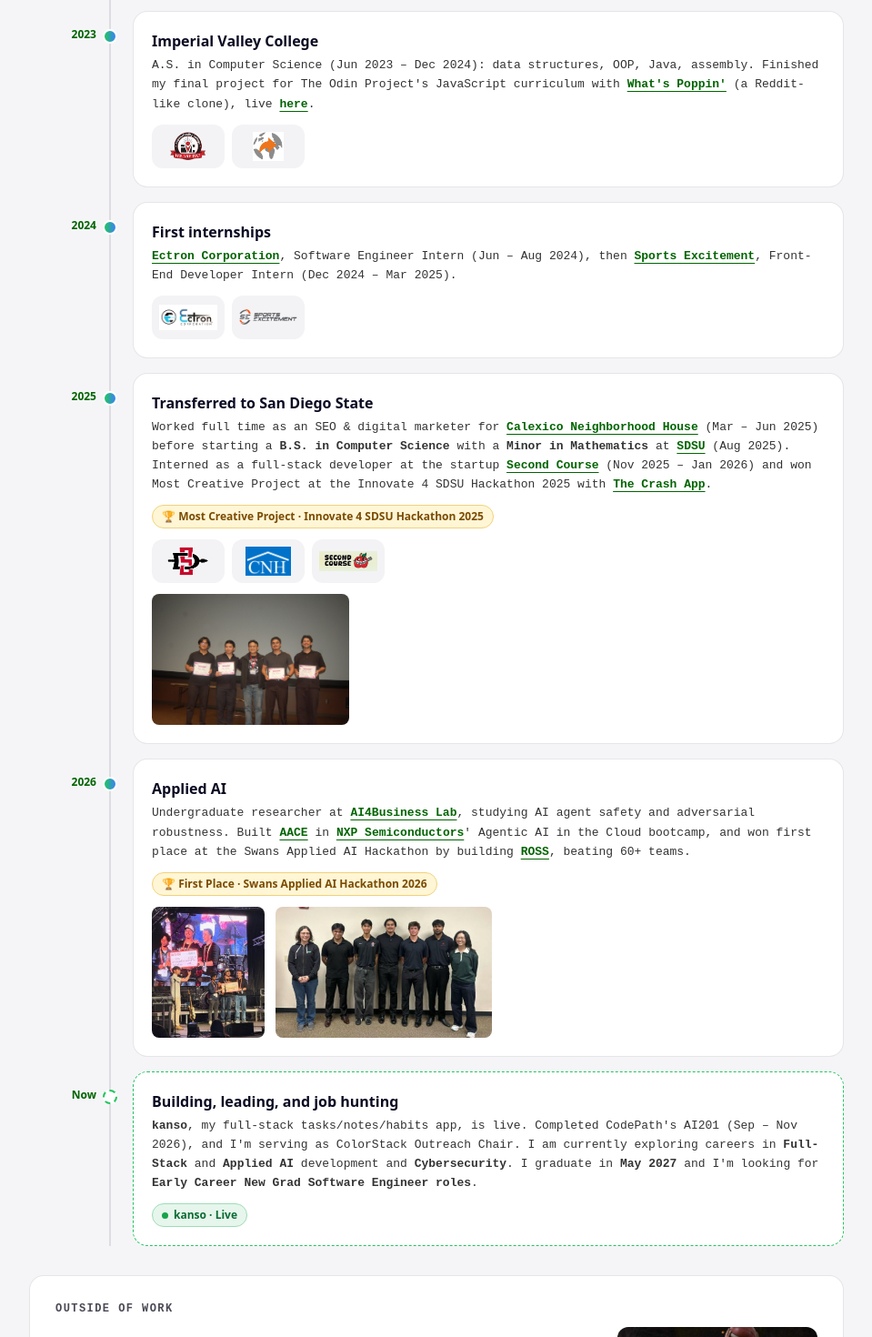
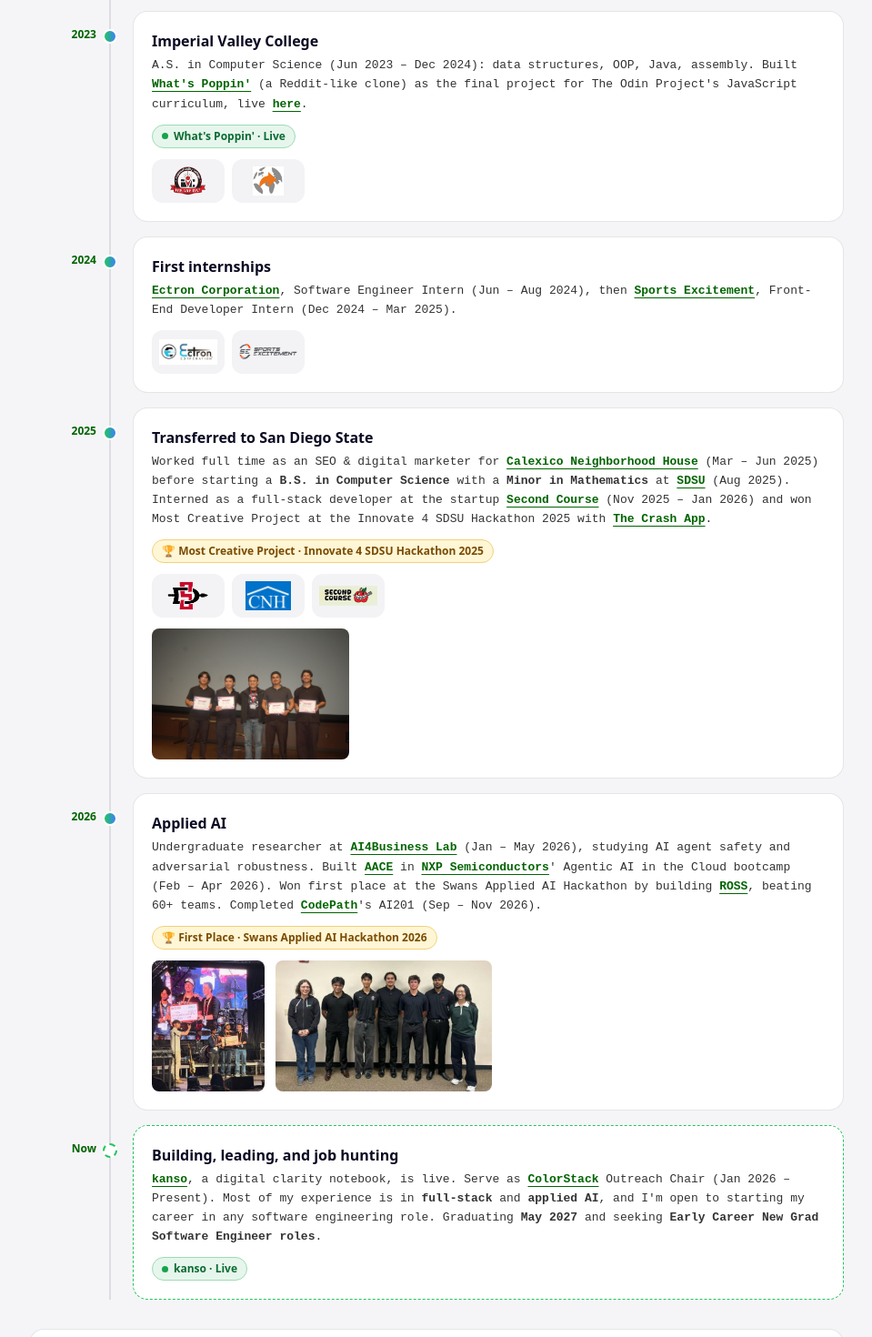
Before and after one commit to LuisFVillalon/LuisV-Portfolio, a Next.js app: page /about in a window 1280 px wide. Shown: the part 700-2170 px from the top of the page at 91% size, without its empty margins (160-1119 px from the left). Built offline with nearby package versions, Linux system fonts and the light colour scheme; no server answers.

Commit message:
feat(about): dated Applied AI chapter with AI201, résumé-style Now chapter, What's Poppin' Live pill; kanso is a digital clarity notebook site-wide

```diff
--- a/src/app/components/about/StoryTimeline.tsx
+++ b/src/app/components/about/StoryTimeline.tsx
@@ -3,7 +3,7 @@ import React from 'react';
 import { BentoTile } from '../home/BentoTile';
 import { ExternalLink, LogoBadge, LivePill, awardPillClass, tileLabelClass } from './AboutParts';
 import { formatEnd, formatRange, formatStart, must, startYear } from './timelineDates';
-import { certificates, education, professionalExperience, profile } from '@/app/lib/experience';
+import { certificates, education, leadership, professionalExperience, profile } from '@/app/lib/experience';
 import { getAwardProjects, getProjectsByCategory } from '@/app/lib/projects';
 
 type Milestone = {
@@ -32,6 +32,7 @@ function getMilestones(): Milestone[] {
     const ross = must(topProjects, (p) => p.title === 'ROSS' && Boolean(p.award), 'ROSS award');
     const aace = must(topProjects, (p) => p.title.endsWith('(AACE)'), 'AACE');
     const nxp = must(education, (e) => e.institution === 'NXP Semiconductors', 'NXP Semiconductors');
+    const colorStack = must(leadership, (l) => l.company === 'ColorStack', 'ColorStack');
     const kanso = must(topProjects, (p) => p.title === 'kanso', 'kanso');
     const whatsPoppin = must(getProjectsByCategory('fullstack'), (p) => p.title === 'Whats Poppin?', "What's Poppin'");
     const crashApp = must(getAwardProjects(), (p) => p.title === 'The Crash App', 'The Crash App award');
@@ -62,13 +63,19 @@ function getMilestones(): Milestone[] {
             title: 'Imperial Valley College',
             body: (
                 <>
-                    A.S. in Computer Science ({formatRange(ivc.time)}): data structures, OOP, Java, assembly. Finished my final
-                    project for The Odin Project&apos;s JavaScript curriculum with{' '}
-                    <ExternalLink href="https://github.com/LuisFVillalon/WhatsPoppin">What&apos;s Poppin&apos;</ExternalLink> (a Reddit-like clone), live{' '}
+                    A.S. in Computer Science ({formatRange(ivc.time)}): data structures, OOP, Java, assembly. Built{' '}
+                    <ExternalLink href="https://github.com/LuisFVillalon/WhatsPoppin">What&apos;s Poppin&apos;</ExternalLink> (a Reddit-like clone)
+                    as the final project for The Odin Project&apos;s JavaScript curriculum, live{' '}
                     <ExternalLink href="https://luisfvillalon.github.io/WhatsPoppin/">here</ExternalLink>.
                 </>
             ),
             extra: (
+                <div className="flex flex-col gap-3">
+                    {whatsPoppin.live_app && (
+                        <a href={whatsPoppin.live_app} target="_blank" rel="noopener noreferrer" className="self-start">
+                            <LivePill>What&apos;s Poppin&apos; · Live</LivePill>
+                        </a>
+                    )}
                     <div className="flex flex-wrap gap-2">
                         <LogoBadge src="/about/IVC_Logo.png" alt="Imperial Valley College logo" />
                         {whatsPoppin.live_app && (
@@ -81,6 +88,7 @@ function getMilestones(): Milestone[] {
                                 <LogoBadge src="/about/WhatsPoppin_Icon.png" alt="What's Poppin' logo" />
                             </a>
                         )}
+                    </div>
                 </div>
             ),
         },
@@ -148,11 +156,12 @@ function getMilestones(): Milestone[] {
             title: 'Applied AI',
             body: (
                 <>
-                    Undergraduate researcher at <ExternalLink href={ai4Business.link}>AI4Business Lab</ExternalLink>, studying AI agent
-                    safety and adversarial robustness. Built <ExternalLink href={aace.github_repo}>AACE</ExternalLink> in{' '}
-                    <ExternalLink href={nxp.link}>NXP Semiconductors</ExternalLink>&apos; Agentic AI in the Cloud bootcamp, and won first
-                    place at the Swans Applied AI Hackathon by building <ExternalLink href={ross.github_repo}>ROSS</ExternalLink>, beating
-                    60+ teams.
+                    Undergraduate researcher at <ExternalLink href={ai4Business.link}>AI4Business Lab</ExternalLink> (
+                    {formatRange(ai4Business.time)}), studying AI agent safety and adversarial robustness. Built{' '}
+                    <ExternalLink href={aace.github_repo}>AACE</ExternalLink> in <ExternalLink href={nxp.link}>NXP Semiconductors</ExternalLink>
+                    &apos; Agentic AI in the Cloud bootcamp ({formatRange(nxp.time)}). Won first place at the Swans Applied AI Hackathon
+                    by building <ExternalLink href={ross.github_repo}>ROSS</ExternalLink>, beating 60+ teams. Completed{' '}
+                    <ExternalLink href={codePath.institution_link}>CodePath</ExternalLink>&apos;s AI201 ({formatRange(codePath.time)}).
                 </>
             ),
             extra: (
@@ -188,14 +197,13 @@ function getMilestones(): Milestone[] {
             title: 'Building, leading, and job hunting',
             body: (
                 <>
-                    <strong>kanso</strong>, my full-stack tasks/notes/habits app, is live. Completed CodePath&apos;s AI201 (
-                    {formatRange(codePath.time)}), and I&apos;m serving as ColorStack Outreach Chair. I am currently exploring careers in{' '}
-                    <strong>Full-Stack</strong> and <strong>Applied AI</strong> development and <strong>Cybersecurity</strong>.
-                    I graduate in{' '}
-                    <strong>{formatEnd(sdsu.time)}</strong>
+                    {kanso.live_app ? <ExternalLink href={kanso.live_app}>kanso</ExternalLink> : <strong>kanso</strong>}, a digital clarity notebook, is live. Serve as{' '}
+                    <ExternalLink href={colorStack.link}>ColorStack</ExternalLink> Outreach Chair ({formatStart(colorStack.time)} – Present).
+                    Most of my experience is in <strong>full-stack</strong> and <strong>applied AI</strong>, and I&apos;m open to starting
+                    my career in any software engineering role. Graduating <strong>{formatEnd(sdsu.time)}</strong>
                     {profile.openTo ? (
                         <>
-                            {' '}and I&apos;m looking for <strong>{profile.openTo}</strong>.
+                            {' '}and seeking <strong>{profile.openTo}</strong>.
                         </>
                     ) : (
                         '.'
--- a/src/app/components/home/IntroTile.tsx
+++ b/src/app/components/home/IntroTile.tsx
@@ -86,7 +86,7 @@ export default function IntroTile() {
 
             <p className="text-sm leading-relaxed lg:text-[13px] lg:leading-normal">
                 Comp. Sci. student at <strong>San Diego State University</strong> (B.S., minor in Math., May 2027). I build
-                full-stack and applied-AI products, from a live productivity app to an agentic system for chip
+                full-stack and applied-AI products, from a digital clarity notebook to an agentic system for chip
                 design. From Calexico, CA; bilingual EN/ES.
             </p>
 
--- a/src/app/lib/experience.ts
+++ b/src/app/lib/experience.ts
@@ -351,7 +351,7 @@ const currentlyDoing: currentlyDoing[] = [
         ? [
               {
                   company: 'kanso',
-                  position: 'Building a live productivity app (tasks, notes, habits)',
+                  position: 'Building a digital clarity notebook (tasks, notes, habits)',
                   time: 'Present',
                   description: kanso.description,
                   tech: kanso.tech,
--- a/src/app/lib/projects.ts
+++ b/src/app/lib/projects.ts
@@ -22,7 +22,7 @@ export type Project = {
 const projects: Project[] = [
     {
         title: 'kanso',
-        description: 'Live productivity app that brings tasks, notes, and habits into one place, with a Next.js front end, FastAPI + Postgres backend, and an AI learning-resource recommender.',
+        description: 'Digital clarity notebook that brings tasks, notes, and habits into one place, with a Next.js front end, FastAPI + Postgres backend, and an AI learning-resource recommender.',
         tech: 'Next.js, React.js, TypeScript, Tailwind CSS, Python, FastAPI, PostgreSQL, RESTful CRUD Operations',
         github_repo: 'https://github.com/LuisFVillalon/TaskMaster-Frontend',
         frontend_repo: 'https://github.com/LuisFVillalon/TaskMaster-Frontend', // TODO: confirm link
```
Lines whose indentation alone changed are shown as unchanged.
